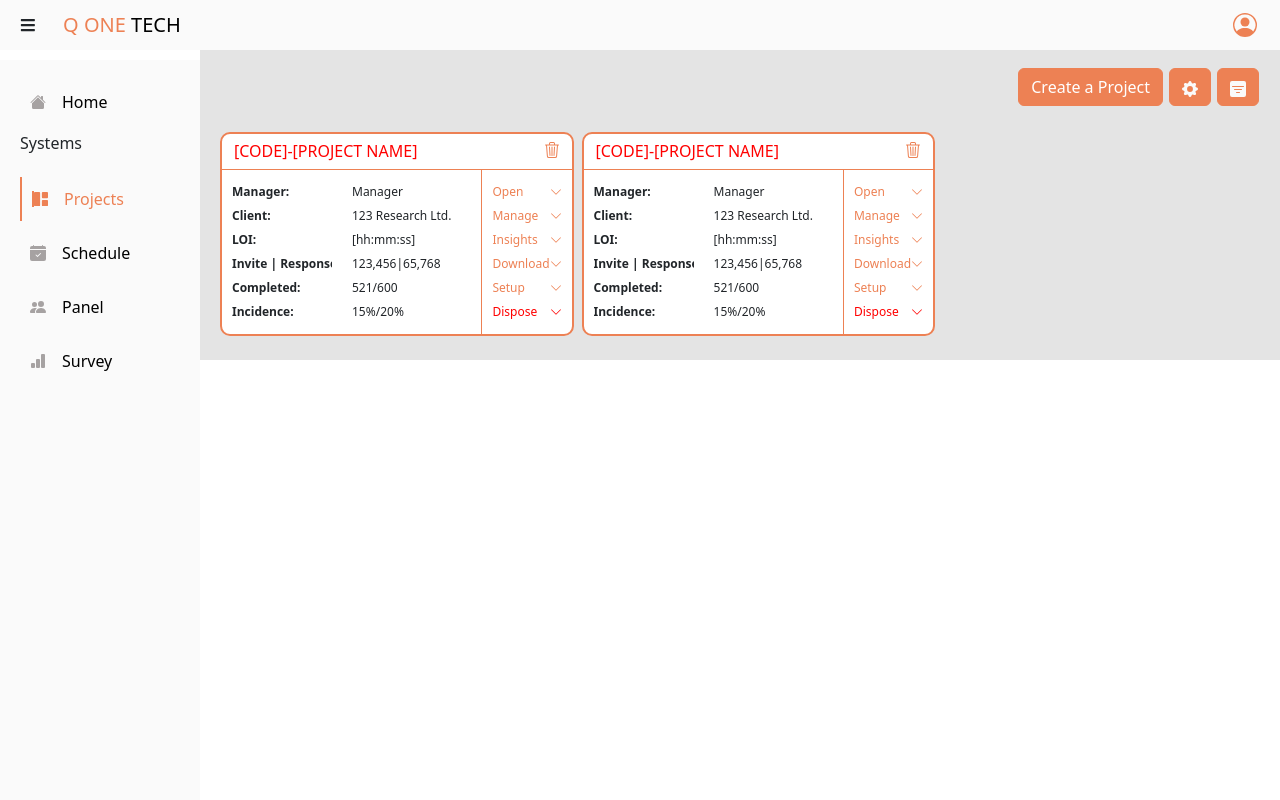
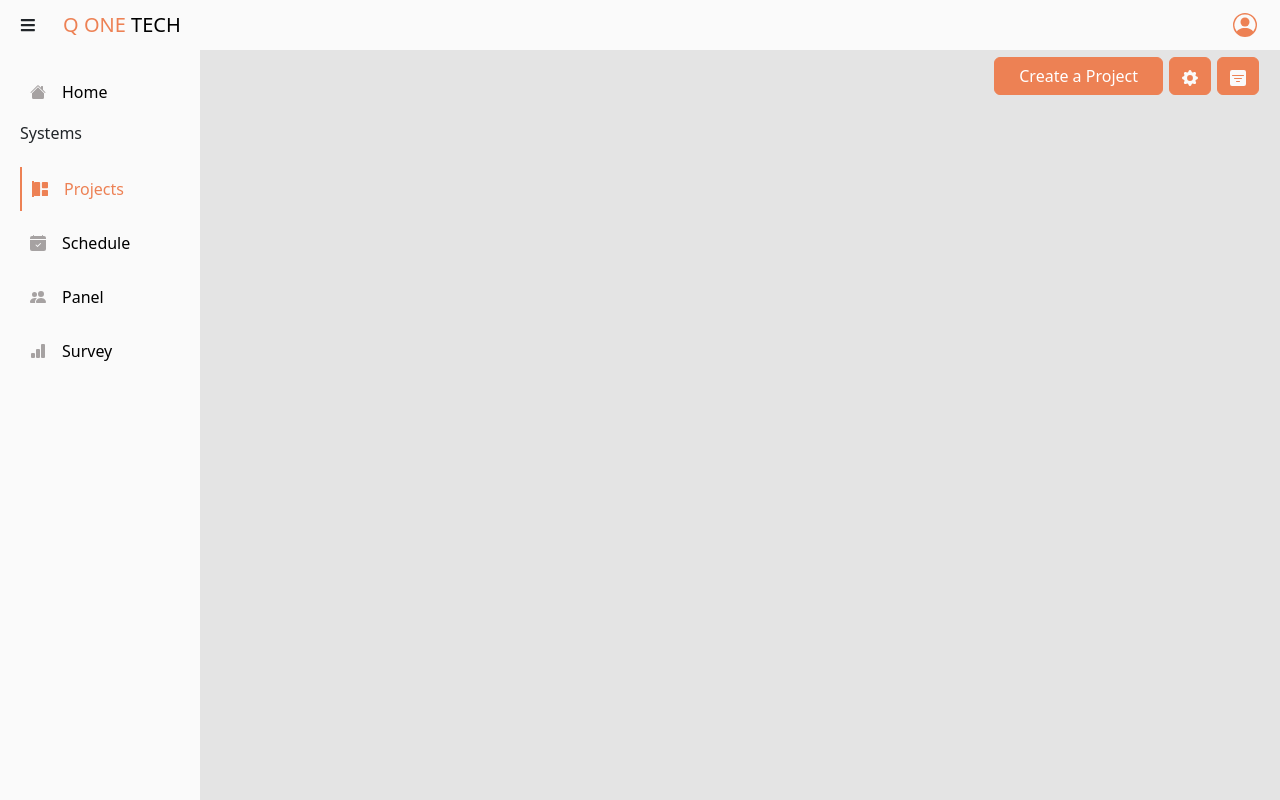
Before and after one commit to Anila102/project_manager_demo, a React (Create React App) app: page / in a window 1280 px wide. Built offline with nearby package versions, Linux system fonts and the light colour scheme.

Commit message:
ready for first build

```diff
--- a/src/App.js
+++ b/src/App.js
@@ -4,7 +4,7 @@ import SideNavbar from './components/SideNavbar'
 import Projects from './components/Projects/Projects'
 import Navbar from './components/Navbar'
 import { ThemeProvider } from 'styled-components';
-
+import { createGlobalStyle } from 'styled-components';
 const theme = {
   colors: {
     main: '#ED8154',
@@ -14,7 +14,11 @@ const theme = {
     grey:'rgb(166 162 162)',
   },
 };
-
+const GlobalStyle = createGlobalStyle`
+  body {
+   background-color:${theme.colors.background}
+  }
+`;
 function App() {
   const [isOpen, setIsOpen] = useState(true);
 
@@ -27,6 +31,7 @@ function App() {
   return (
     <>
        <ThemeProvider theme={theme}>
+       <GlobalStyle />
     <Navbar theme={theme} toggleSidebar={toggleSidebar}  />
     <SideNavbar  theme={theme} isOpen={isOpen} toggleSidebar={toggleSidebar} />
     <Projects  theme={theme} isOpen={isOpen} />
--- a/src/components/Projects/Project.js
+++ b/src/components/Projects/Project.js
@@ -1,12 +1,12 @@
 import React from 'react'
 import styled from 'styled-components';
-import Button from 'react-bootstrap/Button';
 import Card from 'react-bootstrap/Card';
-import {BsTrash3,BsChevronDown} from 'react-icons/bs'
-export default function Project({title,theme, isOpen}) {
+import { BsTrash3, BsChevronDown } from 'react-icons/bs'
+export default function Project({ title, theme, isOpen,setProjectTitle, projectTitle, index}) {
   const MainContent = styled.div`
   display: inline-flex;
   flex-direction: row;
+
 
   `;
 
@@ -14,7 +14,7 @@ export default function Project({title,theme, isOpen}) {
     display: flex;
     flex-direction: row;
     padding: 0px !important;
-    border: 2px solid ${theme.colors.main};
+    border: 1px solid ${theme.colors.main};
     border-radius: 10px;
     max-width: 100%;
   `;
@@ -60,41 +60,49 @@ export default function Project({title,theme, isOpen}) {
   max-width:100px
   `;
 
+  const DropDown = {
+    marginLeft: '10px'
+  }
+  const handleDelete=()=>{
+    const newList = [...projectTitle];
+    newList.splice(index, 1);
+    setProjectTitle(newList);
 
+  }
   return (
     <>
       <MainContent className=" m-0" isOpen={isOpen}>
-    <Cards className=" mx-1 my-2">
+        <Cards className=" mx-2 my-2">
           <Body>
             <Title>
               {title}
-            <BsTrash3 color={theme.colors.main} />
+              <BsTrash3 style={{cursor:'pointer'}} color={theme.colors.main} onClick={handleDelete} />
 
             </Title>
             <StyledText>
               <Column>
-            <ListItem style={{fontWeight:'700'}}>Manager:</ListItem>
-            <ListItem style={{fontWeight:'700'}}>Client:</ListItem>
-            <ListItem style={{fontWeight:'700'}}>LOI:</ListItem>
-            <ListItem style={{fontWeight:'700'}}>Invite | Response:</ListItem>
-            <ListItem style={{fontWeight:'700'}}>Completed:</ListItem>
-            <ListItem style={{fontWeight:'700'}}>Incidence:</ListItem>
+                <ListItem style={{ fontWeight: '700' }}>Manager:</ListItem>
+                <ListItem style={{ fontWeight: '700' }}>Client:</ListItem>
+                <ListItem style={{ fontWeight: '700' }}>LOI:</ListItem>
+                <ListItem style={{ fontWeight: '700' }}>Invite | Response:</ListItem>
+                <ListItem style={{ fontWeight: '700' }}>Completed:</ListItem>
+                <ListItem style={{ fontWeight: '700' }}>Incidence:</ListItem>
               </Column>
               <Column>
                 <ListItem>Manager</ListItem>
                 <ListItem>123 Research Ltd.</ListItem>
                 <ListItem>[hh:mm:ss]</ListItem>
-            <ListItem>123,456|65,768</ListItem>
-            <ListItem>521/600</ListItem>
-            <ListItem>15%/20%</ListItem>
+                <ListItem>123,456 | 65,768</ListItem>
+                <ListItem>521 / 600</ListItem>
+                <ListItem>15% / 20%</ListItem>
               </Column>
-         <Column style={{borderLeft:`1px solid ${theme.colors.main}`, marginLeft:'20px'}}>
-         <ListItem style={{color:theme.colors.main}}>Open <BsChevronDown color={theme.colors.main} /></ListItem>
-            <ListItem style={{color:theme.colors.main}}>Manage  <BsChevronDown color={theme.colors.main} /></ListItem>
-            <ListItem style={{color:theme.colors.main}}>Insights  <BsChevronDown color={theme.colors.main} /></ListItem>
-            <ListItem style={{color:theme.colors.main}}>Download  <BsChevronDown color={theme.colors.main} /></ListItem>
-            <ListItem style={{color:theme.colors.main}}>Setup  <BsChevronDown color={theme.colors.main} /></ListItem>
-            <ListItem style={{color:'red'}}>Dispose  <BsChevronDown color='red' /></ListItem>
+              <Column style={{ borderLeft: `1px solid ${theme.colors.main}`, marginLeft: '20px' }}>
+                <ListItem style={{ color: theme.colors.main }}>Open <BsChevronDown style={DropDown} color={theme.colors.main} /></ListItem>
+                <ListItem style={{ color: theme.colors.main }}>Manage  <BsChevronDown style={DropDown} color={theme.colors.main} /></ListItem>
+                <ListItem style={{ color: theme.colors.main }}>Insights  <BsChevronDown style={DropDown} color={theme.colors.main} /></ListItem>
+                <ListItem style={{ color: theme.colors.main }}>Download  <BsChevronDown style={DropDown} color={theme.colors.main} /></ListItem>
+                <ListItem style={{ color: theme.colors.main }}>Setup  <BsChevronDown style={DropDown} color={theme.colors.main} /></ListItem>
+                <ListItem style={{ color: 'red' }}>Dispose  <BsChevronDown style={DropDown} color='red' /></ListItem>
               </Column>
             </StyledText>
 
--- a/src/components/Projects/ProjectModal.js
+++ b/src/components/Projects/ProjectModal.js
@@ -1,13 +1,20 @@
-import React, { useState } from 'react';
+import React, { useState, useRef } from 'react';
 import Button from 'react-bootstrap/Button';
 import Modal from 'react-bootstrap/Modal';
 import Form from 'react-bootstrap/Form';
-export default function ProjectModal({theme,show,setShow, handleShow}) {
-//   const [show, setShow] = useState(false);
-
+export default function  ProjectModal({theme,show,setShow,setProjectTitle, projectTitle}) {
+  const [errorMessage, setErrorMessage] = useState('');
+const inputRef = useRef(null);
   const handleClose = () => setShow(false);
-//   const handleShow = () => setShow(true);
-
+  const handleSave = () => {
+    const inputValue = inputRef.current.value;
+    if(inputValue){
+    setProjectTitle([inputValue,...projectTitle]);
+     setShow(false)
+    }else {
+      setErrorMessage('Please enter a project name');
+    }
+  }
   return (
     <>
 
@@ -21,17 +28,19 @@ export default function ProjectModal({theme,show,setShow, handleShow}) {
         <Form.Group className="mb-3" controlId="exampleForm.ControlInput1">
               <Form.Label>Project Name</Form.Label>
               <Form.Control
+                ref={inputRef}
                 type="text"
                 placeholder="Write Something"
                 autoFocus
               />
+                {errorMessage && <Form.Text className="text-danger">{errorMessage}</Form.Text>}
             </Form.Group>
         </Modal.Body>
         <Modal.Footer>
           <Button style={{backgroundColor:theme.colors.white, border:`1px solid ${theme.colors.main}` , color:theme.colors.main}}  onClick={handleClose}>
             Close
           </Button>
-          <Button style={{backgroundColor:theme.colors.main, border:`1px solid ${theme.colors.main}`}} onClick={handleClose}>
+          <Button style={{backgroundColor:theme.colors.main, border:`1px solid ${theme.colors.main}`}} onClick={handleSave}>
             Save
           </Button>
         </Modal.Footer>
--- a/src/components/Projects/Projects.js
+++ b/src/components/Projects/Projects.js
@@ -1,4 +1,4 @@
-import React from 'react';
+import React,{useState} from 'react';
 import styled from 'styled-components';
 import ProjectsHeader from './ProjectsHeader';
 import Project from './Project';
@@ -15,14 +15,21 @@ background-color:${props => props.theme.colors.background}
 `;
 
 export default function Projects({isOpen,theme}) {
+  const [projectTitle, setProjectTitle] = useState([])
+
   return (
     <>
-      <MainContent isOpen={isOpen}>
-    <ProjectsHeader  isOpen={isOpen} theme={theme} />
+    <ProjectsHeader  isOpen={isOpen} theme={theme} setProjectTitle={setProjectTitle} projectTitle={projectTitle} />
+      <MainContent isOpen={isOpen} className=' d-flex justify-content-center flex-wrap' style={{}}>
 
+    {projectTitle.map((project,index)=>{
+     return <Project index={index} key={index} isOpen={isOpen} theme={theme} title={project} setProjectTitle={setProjectTitle} projectTitle={projectTitle} />
 
-        <Project  isOpen={isOpen} theme={theme} title={`[CODE]-[PROJECT NAME]`} />
-        <Project  isOpen={isOpen} theme={theme} title={`[CODE]-[PROJECT NAME]`} />
+    })}
+        {/* <Project  isOpen={isOpen} theme={theme} title={`[Hardcoded]-[PROJECT NAME]`} />
+        <Project  isOpen={isOpen} theme={theme} title={`[Hardcoded]-[PROJECT NAME]`} /> */}
+        {/* <Project  isOpen={isOpen} theme={theme} title={`[CODE]-[PROJECT NAME]`} />
+        <Project  isOpen={isOpen} theme={theme} title={`[CODE]-[PROJECT NAME]`} /> */}
 
       </MainContent>
     </>
--- a/src/components/Projects/ProjectsHeader.js
+++ b/src/components/Projects/ProjectsHeader.js
@@ -7,20 +7,26 @@ import { Button } from 'react-bootstrap';
 import ProjectModal from './ProjectModal';
 
 const MainContent = styled.div`
+position:sticky
 transition: 350ms;
 position:fixed
-display:flex;
-justify-content:space-between;
+display:inline-flex;
+align-items:center;
+margin-left: ${({ isOpen }) => (isOpen ? '200px' : '0px')};
 `;
 
 const BreadcrumbStyle = {
+justifyContent:'flex-end',
+    alignItems:'center',
     padding: '2px',
     width: '100%',
     display: 'flex',
-    justifyContent: 'flex-end',
+backgroundColor:'#E4E4E4',
+
 
 }
 const BreadcrumbItemStyle = {
+    display:'flex',
     padding: '10px',
     backgroundColor: 'white',
     border: '1px solid #ED8154',
@@ -33,20 +39,18 @@ const ButtonStyle = {
 
 }
 
-export default function ProjectsHeader({ theme, isOpen }) {
+export default function ProjectsHeader({ theme, isOpen,setProjectTitle,projectTitle }) {
     const [show, setShow] = useState(false);
     const handleShow = () => setShow(true);
 
     return (
-        <><MainContent isOpen={isOpen}>
+        <><MainContent isOpen={isOpen} className='mx-3' >
             <Breadcrumb style={BreadcrumbStyle}>
-                <div>
                 {/* <Breadcrumb.Item style={BreadcrumbItemStyle} to="">Home</Breadcrumb.Item>
                 <Breadcrumb.Item style={BreadcrumbItemStyle} >Data</Breadcrumb.Item> */}
-                </div>
-            <div>
-                <Button style={ButtonStyle} onClick={handleShow}>Create a Project</Button>
-                {show && <ProjectModal show={show} setShow={setShow} theme={theme} handleShow={handleShow} />}
+            <div style={{ display: 'flex', alignItems: 'center', marginTop:'5px' }}>
+                <Button className='px-4' style={ButtonStyle} onClick={handleShow}>Create a Project</Button>
+                {show && <ProjectModal show={show} setShow={setShow} projectTitle={projectTitle} theme={theme} setProjectTitle={setProjectTitle} handleShow={handleShow} />}
 
                 <Button style={ButtonStyle}><BsFillGearFill color={theme.colors.white} /></Button>
                 <Button style={ButtonStyle}><BsFillFilterSquareFill color={theme.colors.white} /></Button>
--- a/src/components/SideNavbar.js
+++ b/src/components/SideNavbar.js
@@ -47,7 +47,7 @@ const sideData = [
 
 const Sidebar = styled.div`
   position: fixed;
-  top: 60px;
+  top: 50px;
   left: 0;
   bottom: 0;
   width: 200px;
```
Lines whose indentation alone changed are shown as unchanged.
